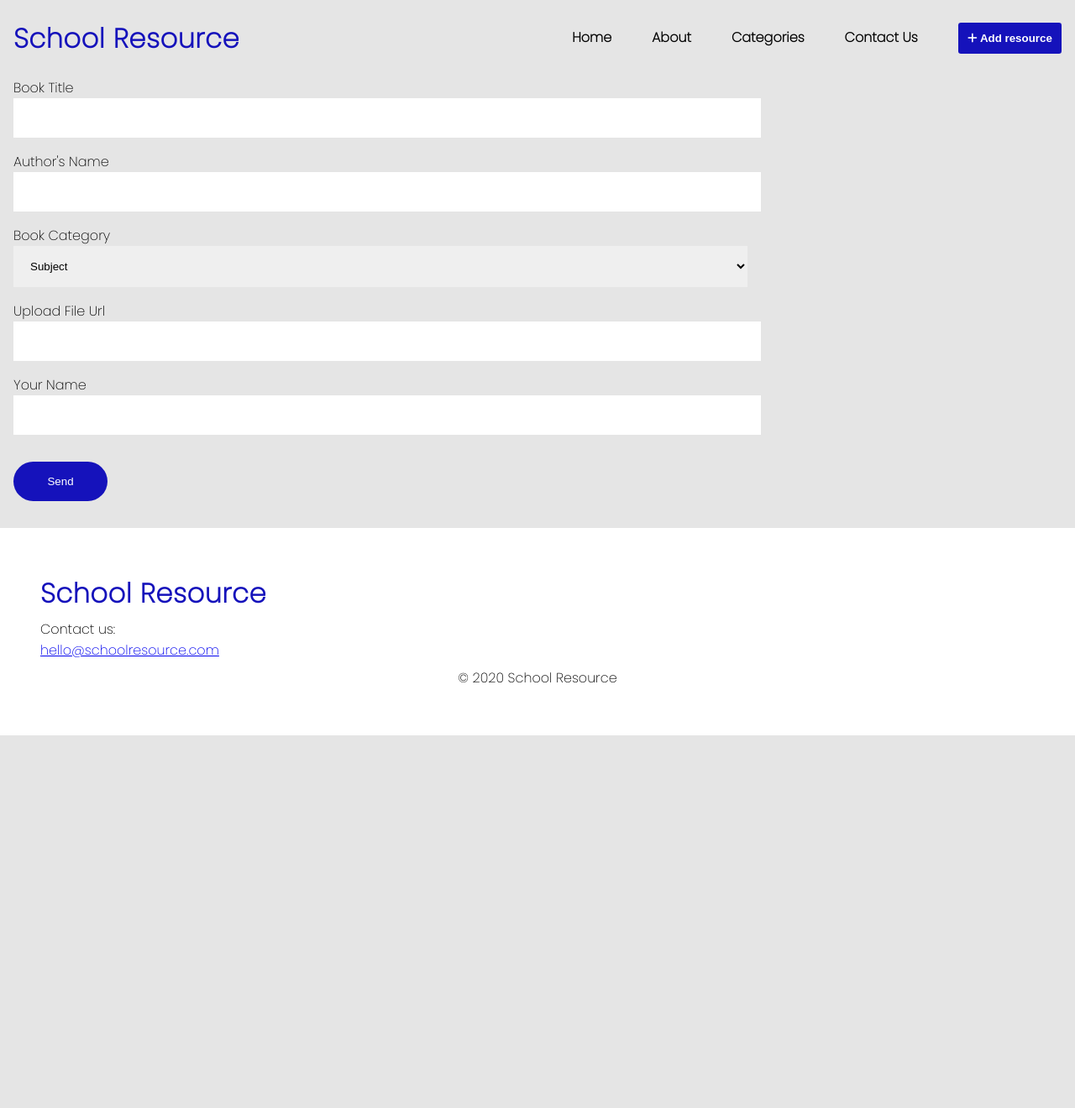
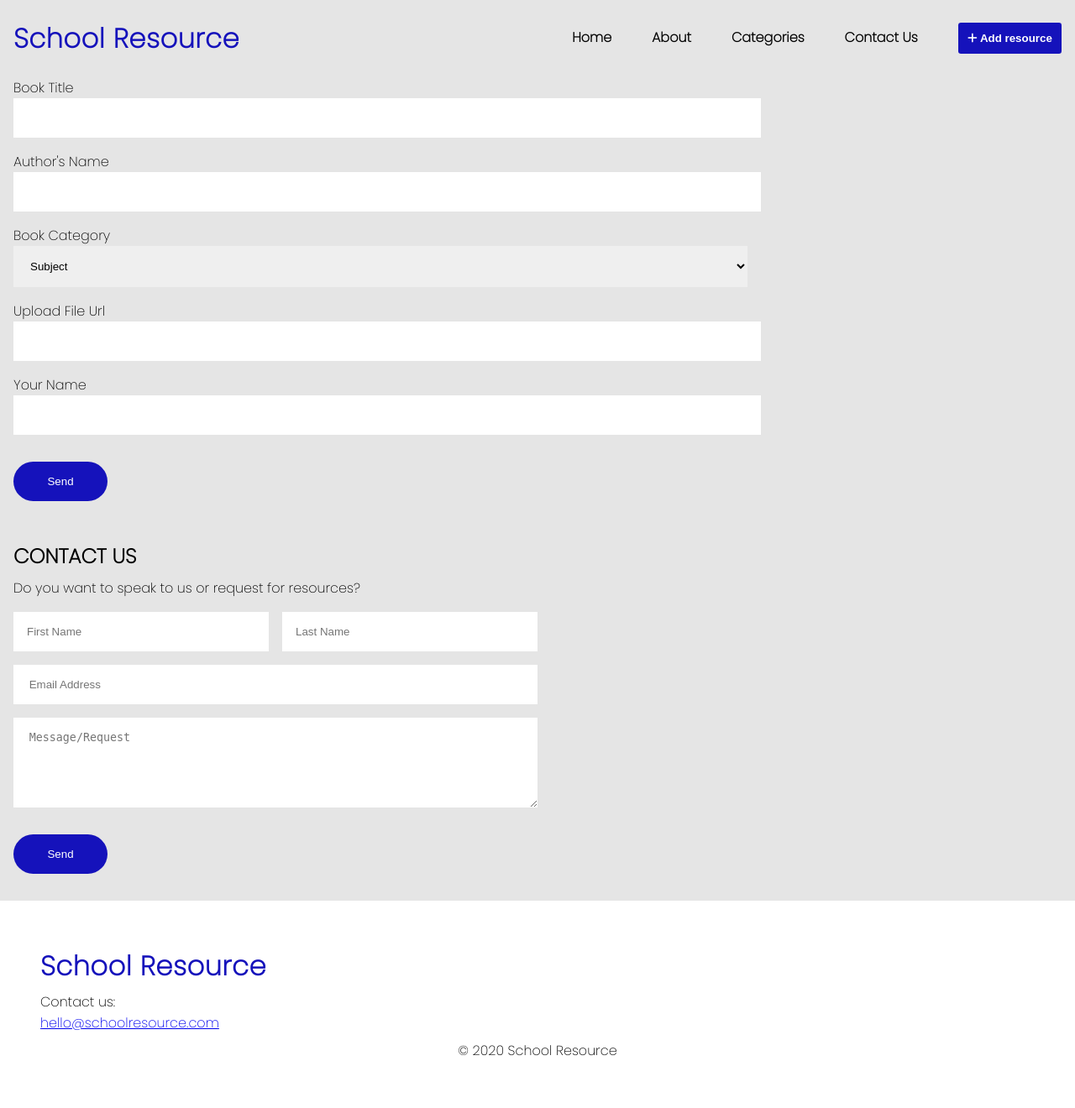
Before and after one commit to Kemmie001/Mtn-project, a PHP site: page /add.html in a window 1280 px wide. Shown: the whole page at 84% size. Before the commit the page ends 876 px from the top, so only its background shows below. Run offline with PHP 8.4, Linux system fonts and the light colour scheme; some libraries are stand-ins or nearby versions.

Commit message:
Uploaded to heroku

```diff
--- a/add.html
+++ b/add.html
@@ -15,10 +15,10 @@
                             <i class="fas fa-bars small"></i>
                             <ul class="left">
 
-                                <li><a href="index.html" class="nav-link">Home</a></li>
-                                <li><a href="" class="nav-link">About</a></li>
-                                <li><a href="" class="nav-link">Categories</a></li>
-                                <li><a href="" class="nav-link">Contact Us</a></li>
+                                <li><a href="home.html" class="nav-link">Home</a></li>
+                                <li><a href="home.html" class="nav-link">About</a></li>
+                                <li><a href="category.html" class="nav-link">Categories</a></li>
+                                <li><a href="#contact" class="nav-link">Contact Us</a></li>
                              <li>
                                  <button class="left">
                                      <a href="add.html">
@@ -72,6 +72,24 @@
                 <div>
 
                 </div>
+                <section class="contact" id="contact">
+                    <h2>CONTACT US</h2>
+                    <p>Do you want to speak to us or request for resources?</p>
+                    <form action="">
+                       <div class="grid">
+                           <div class="name">
+                            <input class="mr-3" type="text" name="firstname" id="" placeholder="First Name">
+                            <input type="text" name="lastname" id="" placeholder="Last Name">
+                           </div>
+                            <div>
+                               <input class="block" type="email" name="email" id="" placeholder="Email Address">
+                            </div>
+                            <div><textarea class="block"  name="message" id="" cols="20" rows="5" placeholder="Message/Request"></textarea></div>
+
+                        </div>
+                        <button type="submit">Send</button>
+                    </form>
+                      </section>
     </main>
     <footer>
             <div>
--- a/category.html
+++ b/category.html
@@ -17,8 +17,8 @@
             <i class="fas fa-bars small"></i>
             <ul class="left">
 
-                <li><a href="index.html" class="nav-link">Home</a></li>
-                <li><a href="index.html" class="nav-link">About</a></li>
+                <li><a href="home.html" class="nav-link">Home</a></li>
+                <li><a href="home.html" class="nav-link">About</a></li>
                 <li><a href="#categories" class="nav-link">Categories</a></li>
                 <li><a href="#contact" class="nav-link">Contact Us</a></li>
              <li>
--- a/styles.css
+++ b/styles.css
@@ -69,7 +69,7 @@ h2{
 }
 .team-img{
     border-radius: 50%;
-    width: 70%;
+    width: 50%;
     margin: auto;
 }
 
```
